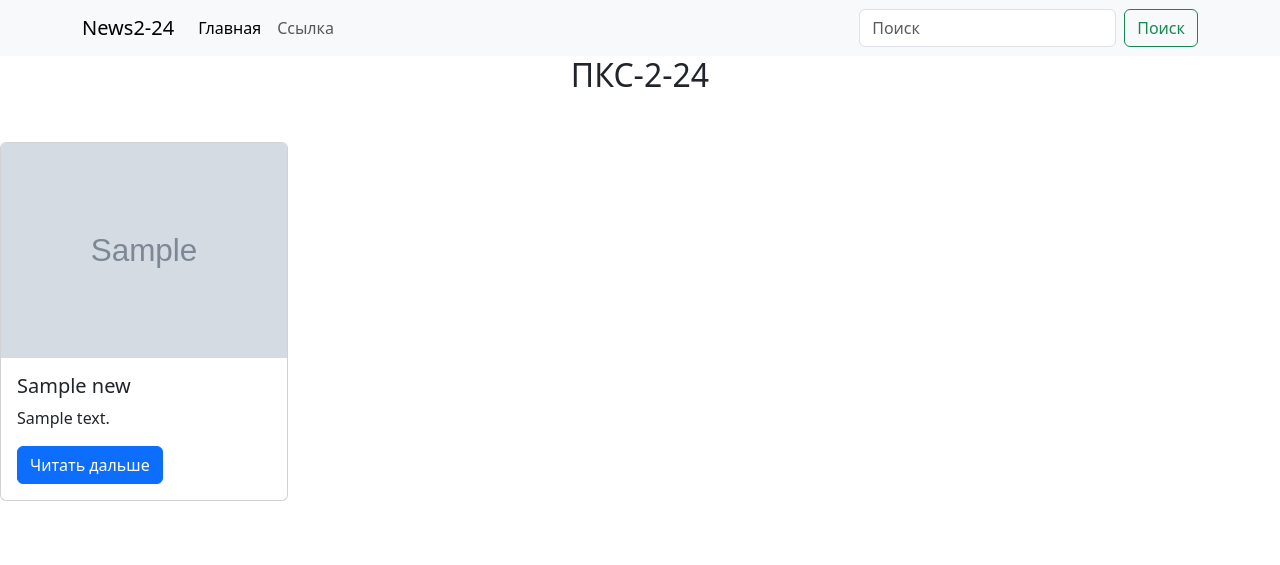
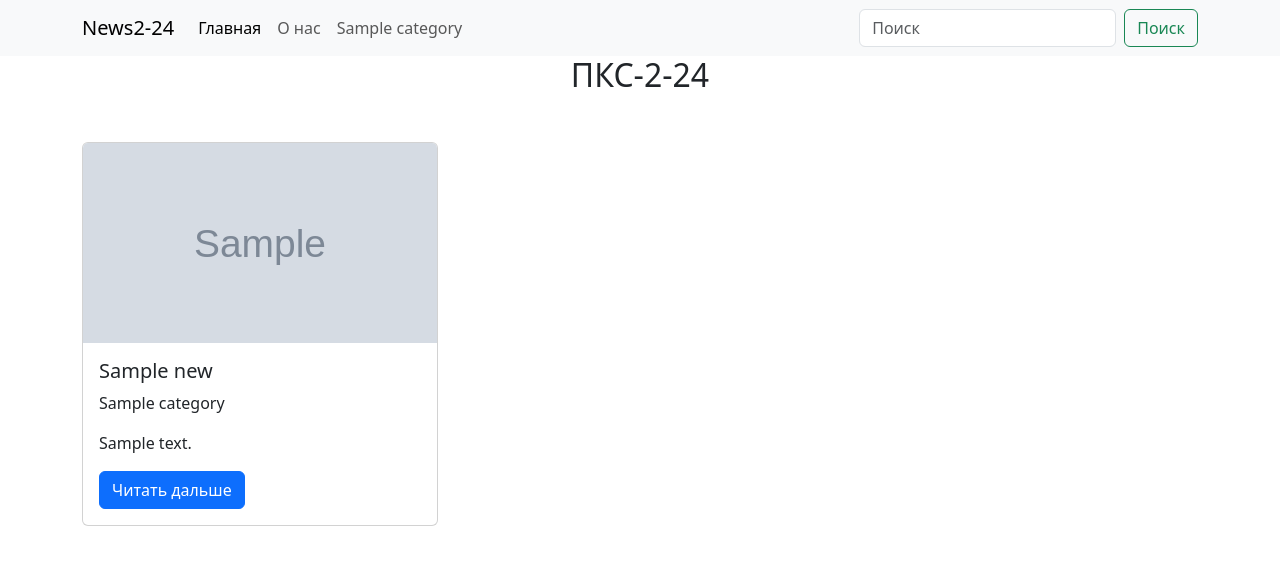
Before and after one commit to edzen12/djangoFirst-2-24, a Django app: page / in a window 1280 px wide. Shown: the top 565 px of the page. Run offline with Django 4.2, Linux system fonts and the light colour scheme; tables that the repository leaves empty hold one stand-in row (values such as "Sample post"); grey boxes marked "Sample" are stand-in pictures; some libraries are stand-ins or nearby versions.

Commit message:
category, about page and other set

```diff
--- a/djangoFirst/settings.py
+++ b/djangoFirst/settings.py
@@ -107,9 +107,9 @@ AUTH_PASSWORD_VALIDATORS = [
 # Internationalization
 # https://docs.djangoproject.com/en/4.2/topics/i18n/
 
-LANGUAGE_CODE = 'en-us'
+LANGUAGE_CODE = 'ru'
 
-TIME_ZONE = 'UTC'
+TIME_ZONE = 'Asia/Bishkek'
 
 USE_I18N = True
 
--- a/djangoFirst/urls.py
+++ b/djangoFirst/urls.py
@@ -2,11 +2,12 @@ from django.contrib import admin
 from django.urls import path, include
 from django.conf import settings
 from django.conf.urls.static import static
-from news.views import homepage, news_detail
+from news.views import homepage, news_detail, about
 
 urlpatterns = [
     path('admin/', admin.site.urls),
     path("ckeditor5/", include('django_ckeditor_5.urls')),
     path('', homepage, name='homepage'),
+    path('about/', about, name='about'),
     path('news/<slug:slug>/', news_detail, name='news_detail'),
 ]+static(settings.MEDIA_URL, document_root=settings.MEDIA_ROOT)
--- a/news/models.py
+++ b/news/models.py
@@ -1,8 +1,23 @@
 from django.db import models
 from django_ckeditor_5.fields import CKEditor5Field
 
-# Create your models here.
+
+class Category(models.Model):
+    title =models.CharField(verbose_name="Категория", max_length=50)
+    slug = models.SlugField(unique=True)
+
+    def __str__(self):
+        return self.title
+
+    class Meta:
+        verbose_name_plural = 'Категории'
+
+
 class News(models.Model):
+    category = models.ForeignKey(
+        Category, on_delete=models.CASCADE,
+        null=True, verbose_name="категория"
+    )
     title = models.CharField(max_length=100)
     image = models.ImageField(upload_to='newsMedia/', null=True)
     description = CKEditor5Field('Описание', config_name='extends')
@@ -13,3 +28,14 @@ class News(models.Model):
 
     class Meta:
         verbose_name_plural = 'Новости'
+
+
+class AboutPage(models.Model):
+    title = models.CharField(max_length=100, verbose_name="Страница")
+    desc = CKEditor5Field('Описание о нас', config_name='extends')
+
+    def __str__(self):
+        return self.title
+
+    class Meta:
+        verbose_name_plural = 'О нас'
--- a/news/views.py
+++ b/news/views.py
@@ -1,18 +1,37 @@
 from django.shortcuts import render, get_object_or_404
-from news.models import News
+from news.models import News, Category, AboutPage
+from django.db.models import Q
+
+
+def search(request):
+    pass
 
 
 def homepage(request):
     news_all = News.objects.all()
+    category_all = Category.objects.all()
     context = {
         'news_all':news_all,
+        'category_all':category_all,
     }
     return render(request, 'index.html', context)
 
 
+def about(request):
+    category_all = Category.objects.all()
+    about = AboutPage.objects.latest('-id')
+    context = {
+        'category_all':category_all,
+        'about':about,
+    }
+    return render(request, 'about.html', context)
+
+
 def news_detail(request, slug):
     news = get_object_or_404(News, slug=slug)
+    category_all = Category.objects.all()
     context = {
         'news':news,
+        'category_all':category_all,
     }
     return render(request, 'single-page.html',context)
--- a/templates/base.html
+++ b/templates/base.html
@@ -21,8 +21,13 @@
                 <a class="nav-link active" aria-current="page" href="{% url "homepage" %}">Главная</a>
                 </li>
                 <li class="nav-item">
-                <a class="nav-link" href="#">Ссылка</a>
+                <a class="nav-link" href="{% url "about" %}">О нас</a>
                 </li>
+                {% for category in category_all %}
+                <li class="nav-item">
+                <a class="nav-link" href="#">{{category.title}}</a>
+                </li>
+                {% endfor %}
             </ul>
             <form class="d-flex" role="search">
                 <input class="form-control me-2" type="search" placeholder="Поиск" aria-label="Поиск">
--- a/templates/index.html
+++ b/templates/index.html
@@ -2,16 +2,19 @@
 
 {% block content %}
 <h2 class="text-center">ПКС-2-24</h2>
-<div class="conatiner mt-5">
+<div class="container mt-5">
     <div class="row">
         <!-- col -->
         {% for news in news_all %}
             <div class="col-lg-4">
-                <div class="card" style="width: 18rem;">
-                    <img src="{{news.image.url}}" class="card-img-top" alt="...">
+                <div class="card">
+                    <div class="imgBlock" style="height: 200px;">
+                        <img style="height: 100%; object-fit: cover;" src="{{news.image.url}}" class="card-img-top" alt="...">
+                    </div>
                     <div class="card-body">
                         <h5 class="card-title">{{news.title}}</h5>
-                        <p class="card-text">{{news.description|truncatewords:15|safe}}</p>
+                        <p>{{news.category}}</p>
+                        <p class="card-text">{{news.description|truncatewords:12|safe}}</p>
                         <a href="{% url 'news_detail' news.slug %}" class="btn btn-primary">Читать дальше</a>
                     </div>
                 </div>
--- a/templates/single-page.html
+++ b/templates/single-page.html
@@ -3,6 +3,7 @@
 {% block content %}
 <div class="container">
     <img height="400px" src="{{news.image.url}}" alt="">
+    <p>Категория: {{news.category}}</p>
     <h1>{{news.title}}</h1>
     <p>{{news.description|safe}}</p>
 </div>
```
Also changed, not shown: news/admin.py (+14 -4 lines), templates/about.html (added, +9 -0 lines), news/migrations/0005_category_news_category.py (added), news/migrations/0006_aboutpage.py (added).
